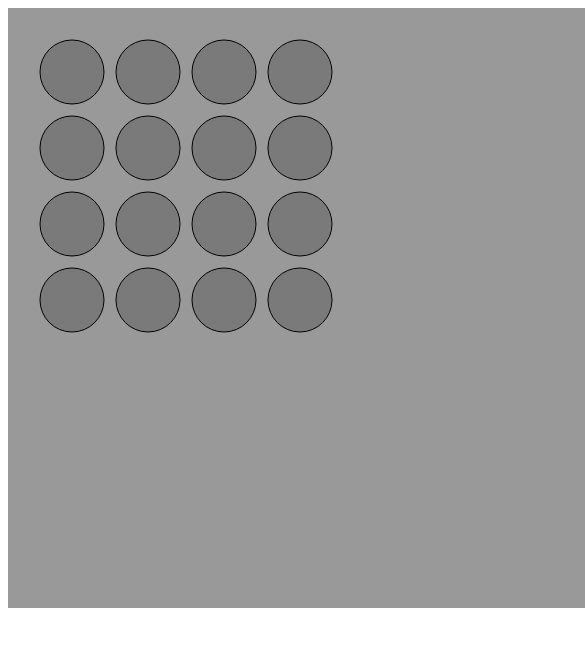
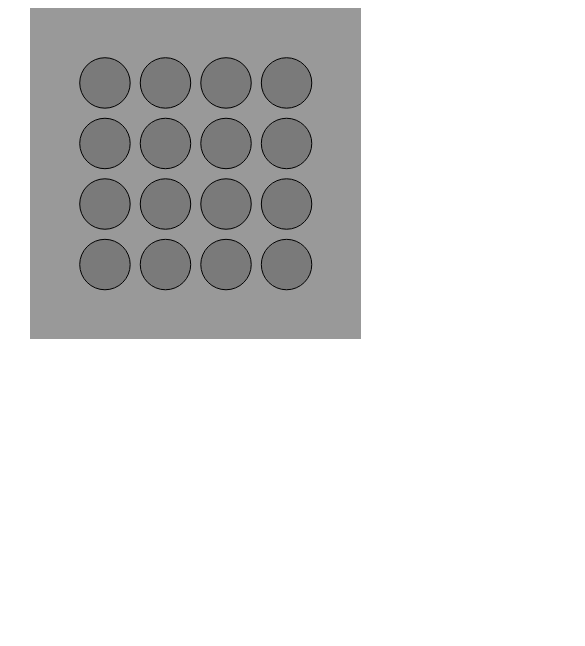
Before and after one commit to nachogutierrez/pylos, a website built with webpack: page src/index.html in a window 390 px wide. Shown: the top 646 px of the page, 585 px wide, since content can reach past the window. Built offline with nearby package versions, Linux system fonts and the light colour scheme.

Commit message:
add some responsiveness

```diff
--- a/src/css/main.css
+++ b/src/css/main.css
@@ -1,3 +1,8 @@
+.canvas-container {
+  display: flex;
+  justify-content: center;
+}
+
 #canvas {
   background: #999;
 }
--- a/src/index.html
+++ b/src/index.html
@@ -8,7 +8,9 @@
   </head>
   <body>
 
-    <canvas id="canvas" width="600" height="600"></canvas>
+    <div class="canvas-container">
+      <canvas id="canvas"></canvas>
+    </div>
 
     <script type="text/javascript" src="main.js"></script>
   </body>
--- a/src/js/index.js
+++ b/src/js/index.js
@@ -24,9 +24,25 @@ const {
 const App = (() => {
 
   const UI_VALUES = {
-    spacing: 12,
-    offset: 32,
-    unit: 64
+    size: 800,
+    borderPercentage: 0.15,
+    offset () {
+      return this.size*this.borderPercentage
+    },
+    spacing () {
+      return (this.size*(1 - 2*this.borderPercentage))/23
+    },
+    unit () {
+      return (this.size*(1 - 2*this.borderPercentage) - 3*this.spacing())/4
+    },
+    snapshot () {
+      return {
+        size: this.size,
+        offset: this.offset(),
+        spacing: this.spacing(),
+        unit: this.unit()
+      }
+    }
   }
 
   let canvas
@@ -44,10 +60,22 @@ const App = (() => {
   function start() {
     console.log('app running')
     canvas = document.getElementById('canvas')
+    updateCanvas()
+    window.addEventListener('resize', () => {
+      updateCanvas()
+      render()
+    })
 
     render()
 
     setListeners()
+  }
+
+  function updateCanvas() {
+    const { width, height } = getWindowSize()
+    UI_VALUES.size = Math.min(width, height) * 0.85
+    canvas.width = UI_VALUES.size
+    canvas.height = UI_VALUES.size
   }
 
   function setListeners() {
@@ -65,7 +93,7 @@ const App = (() => {
       f,
       R.map(pos => ({
         pos,
-        square: getSquare (UI_VALUES) (pos)
+        square: getSquare (UI_VALUES.snapshot()) (pos)
       }))
     ) (pylosStore.getState().board)
 
@@ -145,7 +173,7 @@ const App = (() => {
   }
 
   function render() {
-    drawBoard(UI_VALUES)(pylosStore.getState(), uiStore.getState())(canvas)
+    drawBoard(UI_VALUES.snapshot())(pylosStore.getState(), uiStore.getState())(canvas)
   }
 
   return {
@@ -153,6 +181,16 @@ const App = (() => {
   }
 })()
 
+function getWindowSize() {
+  const w = window,
+    d = document,
+    e = d.documentElement,
+    g = d.getElementsByTagName('body')[0],
+    width = w.innerWidth || e.clientWidth || g.clientWidth,
+    height = w.innerHeight|| e.clientHeight|| g.clientHeight
+  return { width, height }
+}
+
 window.addEventListener('load', () => {
   App.start()
 })
--- a/src/js/render.js
+++ b/src/js/render.js
@@ -41,7 +41,7 @@ const drawLiftableHints = options => ({board, turn}) => R.pipe(
 )
 
 const drawLiftableHint = ({spacing, offset, unit}) => ([h,i,j,player]) => R.pipe(
-  drawCircle ({unit, color: 'rgba(255,0,0,0.2)', lineWidth: 1, padding: 16}) (getSquare ({spacing, offset, unit}) ([h,i,j]))
+  drawCircle ({unit, color: 'rgba(255,0,0,0.2)', lineWidth: 1, padding: unit/4}) (getSquare ({spacing, offset, unit}) ([h,i,j]))
 )
 
 const drawRemovalHints = options => ({board, turn}) => R.pipe(
@@ -49,11 +49,11 @@ const drawRemovalHints = options => ({board, turn}) => R.pipe(
 )
 
 const drawRemovalHint = ({spacing, offset, unit}) => ([h,i,j,player]) => R.pipe(
-  drawCircle ({unit, color: 'rgba(0,255,0,1)', lineWidth: 1, padding: 16}) (getSquare ({spacing, offset, unit}) ([h,i,j]))
+  drawCircle ({unit, color: 'rgba(0,255,0,1)', lineWidth: 1, padding: unit/4}) (getSquare ({spacing, offset, unit}) ([h,i,j]))
 )
 
 const drawSelected = ({spacing, offset, unit}) => selected => (
-  selected ? drawCircle ({unit, color: '#000', lineWidth: 1, padding: 16}) (getSquare ({spacing, offset, unit}) (selected)) : R.identity
+  selected ? drawCircle ({unit, color: '#000', lineWidth: 1, padding: unit/4}) (getSquare ({spacing, offset, unit}) (selected)) : R.identity
 )
 
 const drawBalls = options => board => R.pipe(
```
